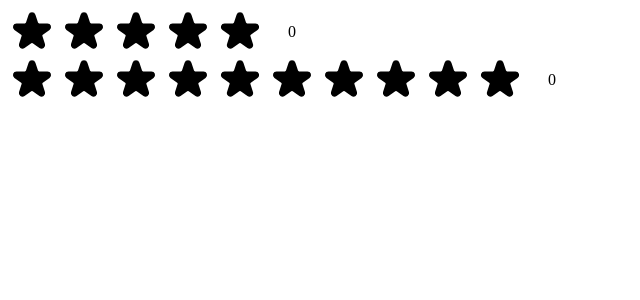
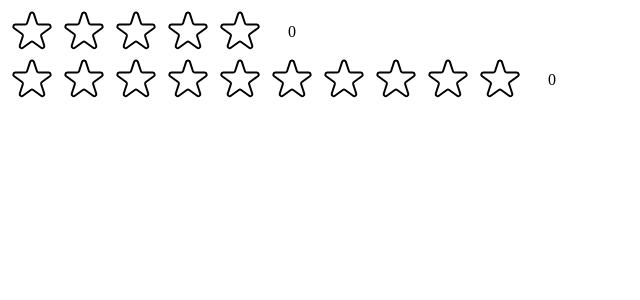
Before and after one commit to work-withPrajjwal/react-learning, a React (Create React App) app in the folder popcorn/: page / in a window 1280 px wide. Shown: the top 300 px of the page, without its empty margins (0-640 px from the left). Built offline with nearby package versions, Linux system fonts and the light colour scheme.

Commit message:
added empty star features until the star is clicked

```diff
--- a/popcorn/src/StarRating.jsx
+++ b/popcorn/src/StarRating.jsx
@@ -35,7 +35,8 @@ function StarRating({ maxRating = 5 }) {
       <div style={starContainerStyle}>
         {Array.from({ length: maxRating }, (_, i) => (
           <span>
-            <Star onRate={()=>handleRating(i+1)} />
+            <Star onRate={()=>handleRating(i+1)}
+              full ={rating>=i+1}/>
           </span>
         ))}
       </div>
@@ -47,17 +48,33 @@ function StarRating({ maxRating = 5 }) {
 
 
 
-function Star({onRate}) {
+function Star({onRate, full}) {
   return (
     <span style={starStyle} role="button" onClick={onRate}>
-      <svg
+     { full? (<svg
         xmlns="http://www.w3.org/2000/svg"
         viewBox="0 0 20 20"
         fill="#000"
         stroke="#000"
       >
         <path d="M9.049 2.927c.3-.921 1.603-.921 1.902 0l1.07 3.292a1 1 0 00.95.69h3.462c.969 0 1.371 1.24.588 1.81l-2.8 2.034a1 1 0 00-.364 1.118l1.07 3.292c.3.921-.755 1.688-1.54 1.118l-2.8-2.034a1 1 0 00-1.175 0l-2.8 2.034c-.784.57-1.838-.197-1.539-1.118l1.07-3.292a1 1 0 00-.364-1.118L2.98 8.72c-.783-.57-.38-1.81.588-1.81h3.461a1 1 0 00.951-.69l1.07-3.292z" />
-      </svg>
+      </svg>):(
+
+<svg
+  xmlns="http://www.w3.org/2000/svg"
+  fill="none"
+  viewBox="0 0 24 24"
+  stroke="#000"
+>
+  <path
+    strokeLinecap="round"
+    strokeLinejoin="round"
+    strokeWidth="{2}"
+    d="M11.049 2.927c.3-.921 1.603-.921 1.902 0l1.519 4.674a1 1 0 00.95.69h4.915c.969 0 1.371 1.24.588 1.81l-3.976 2.888a1 1 0 00-.363 1.118l1.518 4.674c.3.922-.755 1.688-1.538 1.118l-3.976-2.888a1 1 0 00-1.176 0l-3.976 2.888c-.783.57-1.838-.197-1.538-1.118l1.518-4.674a1 1 0 00-.363-1.118l-3.976-2.888c-.784-.57-.38-1.81.588-1.81h4.914a1 1 0 00.951-.69l1.519-4.674z"
+  />
+</svg>
+      )
+    }
     </span>
   );
 }
@@ -66,19 +83,7 @@ export default StarRating;
 
 // EMPTY STAR
 
-// <svg
-//   xmlns="http://www.w3.org/2000/svg"
-//   fill="none"
-//   viewBox="0 0 24 24"
-//   stroke="#000"
-// >
-//   <path
-//     strokeLinecap="round"
-//     strokeLinejoin="round"
-//     strokeWidth="{2}"
-//     d="M11.049 2.927c.3-.921 1.603-.921 1.902 0l1.519 4.674a1 1 0 00.95.69h4.915c.969 0 1.371 1.24.588 1.81l-3.976 2.888a1 1 0 00-.363 1.118l1.518 4.674c.3.922-.755 1.688-1.538 1.118l-3.976-2.888a1 1 0 00-1.176 0l-3.976 2.888c-.783.57-1.838-.197-1.538-1.118l1.518-4.674a1 1 0 00-.363-1.118l-3.976-2.888c-.784-.57-.38-1.81.588-1.81h4.914a1 1 0 00.951-.69l1.519-4.674z"
-//   />
-// </svg>
+
 
 // */
 
```
